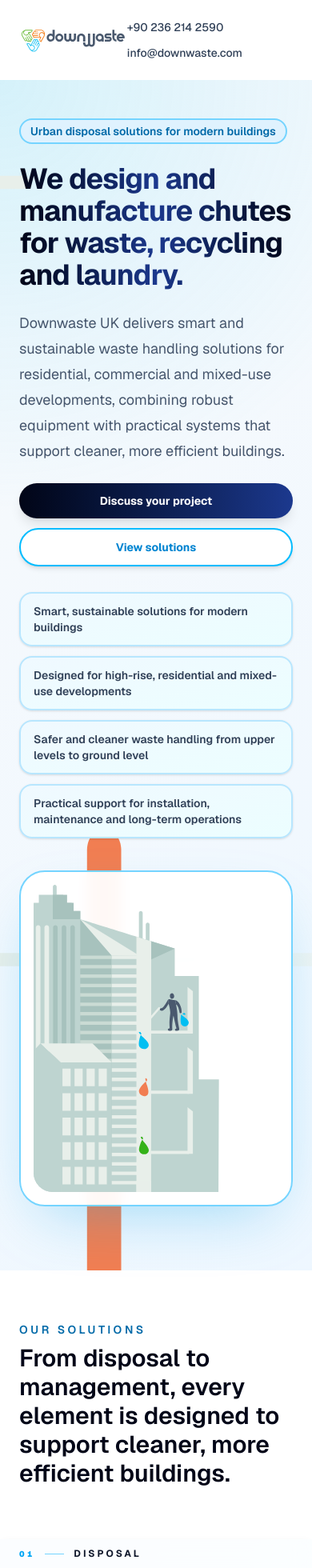
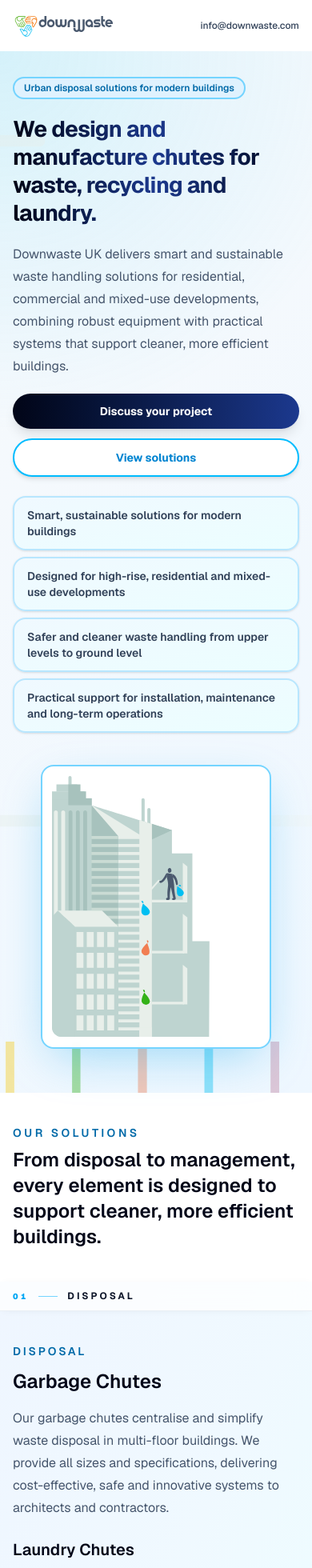
Before and after one commit to mbinnie123/downwaste-uk, a Next.js app: page / in a window 390 px wide. Shown: the top 1960 px of the page at 80% size. Built offline with nearby package versions, Linux system fonts and the light colour scheme.

Commit message:
Responsive layout, sticky heading strips, mobile images, hero stripe fix

```diff
--- a/app/page.tsx
+++ b/app/page.tsx
@@ -107,53 +107,53 @@ const featuredProjects = [
 export default function Home() {
   return (
     <div className="text-slate-900">
-      <header className="relative z-10 mx-auto flex w-full max-w-7xl items-center justify-between px-6 py-6 lg:px-8">
-        <a href="/" className="inline-flex items-center" aria-label="Downwaste home">
+      <header className="relative z-10 mx-auto flex w-full max-w-7xl items-center justify-between px-4 py-4 sm:px-6 sm:py-6 lg:px-8">
+        <a href="/" className="inline-flex shrink-0 items-center" aria-label="Downwaste home">
           <Image
             src={downwasteLogo}
             alt="Downwaste logo"
             width={180}
             height={44}
             priority
+            className="w-32 sm:w-44"
           />
         </a>
-        <div className="flex flex-wrap items-center gap-3 text-sm font-medium text-slate-700">
-          <a href="tel:+902362142590" className="hover:text-sky-700">+90 236 214 2590</a>
-          <a href="mailto:info@downwaste.com" className="hover:text-sky-700">info@downwaste.com</a>
+        <div className="flex items-center gap-2 sm:gap-3 text-xs sm:text-sm font-medium text-slate-700">
+          <a href="tel:+902362142590" className="hidden sm:inline hover:text-sky-700">+90 236 214 2590</a>
+          <a href="mailto:info@downwaste.com" className="hover:text-sky-700 truncate">info@downwaste.com</a>
         </div>
       </header>
 
       <main className="flex flex-col">
-        <div className="relative min-h-screen bg-[radial-gradient(circle_at_top_left,_rgba(31,195,243,0.16),_transparent_35%),linear-gradient(135deg,_#f8fafc_0%,_#eef7ff_100%)]">
-          <div className="absolute inset-0 z-0">
+        <div className="relative min-h-[90dvh] sm:min-h-screen bg-[radial-gradient(circle_at_top_left,_rgba(31,195,243,0.16),_transparent_35%),linear-gradient(135deg,_#f8fafc_0%,_#eef7ff_100%)]">
+          <div className="absolute inset-0 z-0 opacity-40 sm:opacity-100">
             <Image
               src={baseManagement}
               alt="Downwaste base management background"
               fill
-              className="h-full w-full object-cover"
+              className="h-full w-full object-cover object-top"
             />
           </div>
-          <div className="absolute inset-0 z-1">
+          <div className="absolute bottom-0 left-0 right-0 z-[1] h-16 overflow-hidden opacity-40 pointer-events-none sm:h-24 sm:opacity-50 lg:h-32">
             <Image
               src={headerStripe}
               alt="Downwaste header stripe background"
               fill
-              className="h-full w-full object-cover"
+              className="object-cover object-bottom"
             />
           </div>
-          <div className="relative z-10 mx-auto flex max-w-7xl flex-col gap-16 px-6 pb-20 pt-12 lg:px-8 lg:pb-32">
-        <section className="grid items-center gap-10 lg:grid-cols-[1.05fr_0.95fr] animate-[fadeIn_1s_ease-in-out]">
-          <div className="space-y-6">
-            <span className="inline-flex rounded-full border-2 border-sky-300 bg-sky-100 px-3 py-1 text-sm font-semibold text-sky-700 animate-[slideUp_0.8s_ease-out]">
+          <div className="relative z-10 mx-auto flex max-w-7xl flex-col px-4 pb-14 pt-8 sm:px-6 sm:pb-20 sm:pt-12 lg:px-8 lg:pb-32">
+            <section className="grid items-center gap-10 sm:gap-12 lg:grid-cols-[1.05fr_0.95fr] lg:gap-16 animate-[fadeIn_1s_ease-in-out]">
+              <div className="space-y-5 sm:space-y-6">
+                <span className="inline-flex rounded-full border-2 border-sky-300 bg-sky-100 px-3 py-1 text-xs sm:text-sm font-semibold text-sky-700 animate-[slideUp_0.8s_ease-out]">
                   Urban disposal solutions for modern buildings
                 </span>
-            <h1 className="max-w-3xl text-4xl font-bold tracking-tight text-slate-950 sm:text-5xl lg:text-6xl bg-gradient-to-r from-slate-950 via-blue-900 to-slate-950 bg-clip-text text-transparent animate-[slideUp_0.8s_ease-out_0.1s_both]">
+                <h1 className="max-w-3xl text-[1.75rem] leading-tight font-bold tracking-tight sm:text-5xl lg:text-6xl bg-gradient-to-r from-slate-950 via-blue-900 to-slate-950 bg-clip-text text-transparent animate-[slideUp_0.8s_ease-out_0.1s_both]">
                   We design and manufacture chutes for waste, recycling and laundry.
                 </h1>
-            <p className="max-w-2xl text-lg leading-8 text-slate-600 animate-[slideUp_0.8s_ease-out_0.2s_both]">
+                <p className="max-w-2xl text-base leading-7 text-slate-600 sm:text-lg sm:leading-8 animate-[slideUp_0.8s_ease-out_0.2s_both]">
                   Downwaste UK delivers smart and sustainable waste handling solutions for residential, commercial and mixed-use developments, combining robust equipment with practical systems that support cleaner, more efficient buildings.
                 </p>
-
                 <div className="flex flex-col gap-3 sm:flex-row animate-[slideUp_0.8s_ease-out_0.3s_both]">
                   <a
                     href="mailto:info@downwaste.com"
@@ -170,8 +170,7 @@ export default function Home() {
                     <span className="relative">View solutions</span>
                   </a>
                 </div>
-
-            <ul className="grid gap-3 pt-2 sm:grid-cols-2">
+                <ul className="grid grid-cols-1 gap-2 pt-1 sm:grid-cols-2 sm:gap-3">
                   {benefits.map((benefit, idx) => (
                     <li
                       key={benefit}
@@ -183,15 +182,15 @@ export default function Home() {
                   ))}
                 </ul>
               </div>
-
-          <div className="rounded-[2rem] border-2 border-sky-300 bg-white/95 p-4 shadow-[0_30px_80px_-30px_rgba(14,165,233,0.4)] backdrop-blur sm:p-6 animate-[scaleIn_0.8s_ease-out] hover:shadow-2xl transition-all duration-500 group">
+              {/* Hero image: constrained on mobile, full beside text on desktop */}
+              <div className="mx-auto w-full max-w-[18rem] sm:max-w-none rounded-2xl sm:rounded-[2rem] border-2 border-sky-300 bg-white/95 p-3 sm:p-6 shadow-[0_20px_60px_-15px_rgba(14,165,233,0.4)] backdrop-blur animate-[scaleIn_0.8s_ease-out] hover:shadow-2xl transition-all duration-500 group">
                 <Image
                   src={chuteDisposal3}
                   alt="Downwaste disposal chute system"
                   width={760}
                   height={760}
                   priority
-              className="h-auto w-full rounded-[1.5rem] group-hover:scale-105 transition-transform duration-500"
+                  className="h-auto w-full rounded-xl sm:rounded-[1.5rem] group-hover:scale-105 transition-transform duration-500"
                 />
               </div>
             </section>
@@ -199,11 +198,11 @@ export default function Home() {
         </div>
 
         <section id="solutions" className="flex flex-col">
-          <div className="mx-auto flex w-full max-w-7xl flex-col px-6 py-16 lg:px-8">
+          <div className="mx-auto flex w-full max-w-7xl flex-col px-4 py-10 sm:px-6 sm:py-12 lg:px-8 lg:py-16">
             <p className="text-sm font-semibold uppercase tracking-[0.25em] text-sky-700">
               Our solutions
             </p>
-            <h2 className="mt-2 max-w-2xl text-3xl font-semibold text-slate-950">
+            <h2 className="mt-2 max-w-2xl text-2xl font-semibold text-slate-950 sm:text-3xl">
               From disposal to management, every element is designed to support cleaner, more efficient buildings.
             </h2>
           </div>
@@ -220,15 +219,15 @@ export default function Home() {
             return (
               <div
                 key={solution.section}
-                className={`relative min-h-screen w-full ${gradients[index]} transition-all duration-500 ease-out animate-[fadeIn_0.8s_ease-in-out] group`}
+                className={`relative w-full ${gradients[index]} transition-all duration-500 ease-out animate-[fadeIn_0.8s_ease-in-out] group`}
               >
-                {/* Decorative hover glow — clipped so it never breaks sticky */}
+                {/* Decorative glow */}
                 <div className="pointer-events-none absolute inset-0 overflow-hidden">
                   <div className="absolute -inset-40 bg-gradient-to-r opacity-0 group-hover:opacity-5 transition-opacity duration-500 blur-3xl" />
                 </div>
 
-                {/* Scroll-driven sticky section heading — pins to viewport top while this section is in view */}
-                <div className="sticky top-0 z-30 flex items-center gap-3 px-6 py-2.5 lg:px-8 bg-white/75 backdrop-blur-md border-b border-slate-200/70 shadow-[0_1px_12px_-4px_rgba(15,23,42,0.08)]">
+                {/* Scroll-driven sticky heading strip */}
+                <div className="sticky top-0 z-30 flex items-center gap-3 px-4 py-2.5 sm:px-6 lg:px-8 bg-white/75 backdrop-blur-md border-b border-slate-200/70 shadow-[0_1px_12px_-4px_rgba(15,23,42,0.08)]">
                   <span className="text-[10px] font-black uppercase tracking-[0.35em] tabular-nums text-sky-500">
                     {String(index + 1).padStart(2, "0")}
                   </span>
@@ -238,79 +237,50 @@ export default function Home() {
                   </span>
                 </div>
 
-                {/* Full-height flex row — items-stretch lets the label column span the whole section */}
-                <div className="flex min-h-screen items-stretch">
-                  {/* Sticky section label — vertical text pinned while section is in view */}
+                {/* Body */}
+                <div className="flex lg:min-h-screen items-stretch">
+                  {/* Stroke vertical label — desktop only */}
                   <div className="pointer-events-none hidden lg:block relative shrink-0 w-16">
                     <h2 className="sticky top-[40vh] pl-3 text-5xl font-black uppercase tracking-[0.35em] text-transparent [-webkit-text-stroke:1.5px_rgb(15_23_42_/0.35)] leading-none [writing-mode:vertical-rl] rotate-180 select-none">
                       {solution.section}
                     </h2>
                   </div>
 
-                  {/* Content — flex-1 fills remaining width, items-center vertically centres */}
+                  {/* Content */}
                   <div className="flex flex-1 items-center relative z-10">
-                    <div className="mx-auto w-full max-w-7xl gap-12 px-6 py-16 lg:grid lg:grid-cols-2 lg:px-8 lg:py-0">
-                      {isEven ? (
-                        <>
-                          <div className="flex flex-col justify-center">
+                    <div className="mx-auto w-full max-w-7xl gap-10 px-4 py-10 sm:px-6 sm:py-14 lg:grid lg:grid-cols-2 lg:px-8 lg:py-20">
+                      {/* Text col — always first on mobile, order swaps on desktop for odd panels */}
+                      <div className={`flex flex-col justify-center ${!isEven ? 'lg:order-2' : ''}`}>
                         <p className="text-sm font-semibold uppercase tracking-[0.2em] text-sky-700">
                           {solution.section}
                         </p>
                         <div className="mt-3 overflow-hidden">
-                              <h3 className="text-3xl font-semibold text-slate-950 animate-[revealUp_0.7s_cubic-bezier(0.16,1,0.3,1)_both]">{solution.title}</h3>
+                          <h3 className="text-2xl font-semibold text-slate-950 sm:text-3xl animate-[revealUp_0.7s_cubic-bezier(0.16,1,0.3,1)_both]">{solution.title}</h3>
                         </div>
-                            <p className="mt-4 text-lg leading-8 text-slate-600">{solution.description}</p>
-                            <div className="mt-8 overflow-hidden">
-                              <h4 className="text-2xl font-semibold text-slate-950 animate-[revealUp_0.7s_cubic-bezier(0.16,1,0.3,1)_0.1s_both]">{solution.secondaryTitle}</h4>
+                        <p className="mt-4 text-base leading-7 text-slate-600 sm:text-lg sm:leading-8">{solution.description}</p>
+                        <div className="mt-6 overflow-hidden sm:mt-8">
+                          <h4 className="text-xl font-semibold text-slate-950 sm:text-2xl animate-[revealUp_0.7s_cubic-bezier(0.16,1,0.3,1)_0.1s_both]">{solution.secondaryTitle}</h4>
                         </div>
-                            <p className="mt-3 text-lg leading-8 text-slate-600">{solution.secondaryDescription}</p>
+                        <p className="mt-3 text-base leading-7 text-slate-600 sm:text-lg sm:leading-8">{solution.secondaryDescription}</p>
                       </div>
-                          <div className="hidden items-center justify-center lg:flex">
-                            <div className="rounded-[2rem] border border-slate-200 bg-white p-6 shadow-[0_30px_80px_-30px_rgba(15,23,42,0.35)]">
+                      {/* Image col — centred below text on mobile, beside on desktop */}
+                      <div className={`mt-10 flex items-center justify-center sm:mt-12 lg:mt-0 ${!isEven ? 'lg:order-1' : ''}`}>
+                        <div className="w-full max-w-[14rem] sm:max-w-sm rounded-2xl border border-slate-200 bg-white p-4 shadow-lg sm:p-6 lg:max-w-none lg:rounded-[2rem] lg:shadow-[0_30px_80px_-30px_rgba(15,23,42,0.35)]">
                           <Image
                             src={solution.image}
                             alt={solution.alt}
                             width={500}
                             height={500}
-                                className="h-auto w-full rounded-[1.5rem]"
+                            className="h-auto w-full rounded-xl lg:rounded-[1.5rem]"
                           />
                         </div>
                       </div>
-                        </>
-                      ) : (
-                        <>
-                          <div className="hidden items-center justify-center lg:flex">
-                            <div className="rounded-[2rem] border border-slate-200 bg-white p-6 shadow-[0_30px_80px_-30px_rgba(15,23,42,0.35)]">
-                              <Image
-                                src={solution.image}
-                                alt={solution.alt}
-                                width={500}
-                                height={500}
-                                className="h-auto w-full rounded-[1.5rem]"
-                              />
-                            </div>
-                          </div>
-                          <div className="flex flex-col justify-center">
-                            <p className="text-sm font-semibold uppercase tracking-[0.2em] text-sky-700">
-                              {solution.section}
-                            </p>
-                            <div className="mt-3 overflow-hidden">
-                              <h3 className="text-3xl font-semibold text-slate-950 animate-[revealUp_0.7s_cubic-bezier(0.16,1,0.3,1)_both]">{solution.title}</h3>
-                            </div>
-                            <p className="mt-4 text-lg leading-8 text-slate-600">{solution.description}</p>
-                            <div className="mt-8 overflow-hidden">
-                              <h4 className="text-2xl font-semibold text-slate-950 animate-[revealUp_0.7s_cubic-bezier(0.16,1,0.3,1)_0.1s_both]">{solution.secondaryTitle}</h4>
-                            </div>
-                            <p className="mt-3 text-lg leading-8 text-slate-600">{solution.secondaryDescription}</p>
-                          </div>
-                        </>
-                      )}
                     </div>
                   </div>
                 </div>
 
-                {/* Bottom stripe — own overflow-hidden so it clips without affecting sticky */}
-                <div className="absolute bottom-0 left-0 right-0 z-[5] h-32 overflow-hidden opacity-50 pointer-events-none">
+                {/* Bottom stripe — clipped so it never breaks sticky */}
+                <div className="absolute bottom-0 left-0 right-0 z-[5] h-16 overflow-hidden opacity-40 pointer-events-none sm:h-24 sm:opacity-50 lg:h-32">
                   <Image
                     src={headerStripe}
                     alt="Header Stripe"
@@ -323,57 +293,57 @@ export default function Home() {
           })}
         </section>
 
-        <section className="mx-auto w-full max-w-7xl px-6 py-16 lg:px-8 lg:py-20">
+        <section className="mx-auto w-full max-w-7xl px-4 py-12 sm:px-6 sm:py-16 lg:px-8 lg:py-20">
           <div className="grid gap-6 lg:grid-cols-[0.95fr_1.05fr]">
-            <article className="rounded-[2rem] bg-slate-950 p-8 text-white shadow-[0_30px_80px_-30px_rgba(2,6,23,0.6)]">
+            <article className="rounded-2xl sm:rounded-[2rem] bg-slate-950 p-6 sm:p-8 text-white shadow-[0_30px_80px_-30px_rgba(2,6,23,0.6)]">
               <p className="text-sm font-semibold uppercase tracking-[0.25em] text-sky-400">
                 Why UK teams specify Downwaste
               </p>
-              <h2 className="mt-3 text-3xl font-semibold">
+              <h2 className="mt-3 text-2xl font-semibold sm:text-3xl">
                 Practical systems for projects where performance and presentation matter.
               </h2>
-              <p className="mt-4 text-base leading-7 text-slate-300">
+              <p className="mt-4 text-sm leading-7 text-slate-300 sm:text-base">
                 From high-rise residential towers to commercial refurbishments, Downwaste supports efficient waste handling with systems that are robust, easy to use and well suited to modern site demands.
               </p>
             </article>
 
-            <article className="rounded-[2rem] border border-slate-200 bg-white p-8 shadow-[0_30px_80px_-35px_rgba(15,23,42,0.25)]">
-              <div className="grid gap-4 sm:grid-cols-2">
-              <div className="rounded-2xl border border-slate-200 bg-slate-50 p-4">
-                <p className="text-xl font-semibold text-slate-950">Built for</p>
-                <p className="mt-1 text-sm text-slate-600">Residential, commercial and mixed-use schemes</p>
+            <article className="rounded-2xl sm:rounded-[2rem] border border-slate-200 bg-white p-6 sm:p-8 shadow-[0_30px_80px_-35px_rgba(15,23,42,0.25)]">
+              <div className="grid grid-cols-2 gap-3 sm:gap-4">
+                <div className="rounded-xl sm:rounded-2xl border border-slate-200 bg-slate-50 p-3 sm:p-4">
+                  <p className="text-base font-semibold text-slate-950 sm:text-xl">Built for</p>
+                  <p className="mt-1 text-xs text-slate-600 sm:text-sm">Residential, commercial and mixed-use schemes</p>
                 </div>
-              <div className="rounded-2xl border border-slate-200 bg-slate-50 p-4">
-                <p className="text-xl font-semibold text-slate-950">Focused on</p>
-                <p className="mt-1 text-sm text-slate-600">Safety, speed and cleaner site operations</p>
+                <div className="rounded-xl sm:rounded-2xl border border-slate-200 bg-slate-50 p-3 sm:p-4">
+                  <p className="text-base font-semibold text-slate-950 sm:text-xl">Focused on</p>
+                  <p className="mt-1 text-xs text-slate-600 sm:text-sm">Safety, speed and cleaner site operations</p>
                 </div>
-              <div className="rounded-2xl border border-slate-200 bg-slate-50 p-4">
-                <p className="text-xl font-semibold text-slate-950">Trusted by</p>
-                <p className="mt-1 text-sm text-slate-600">Contractors and developers across the UK</p>
+                <div className="rounded-xl sm:rounded-2xl border border-slate-200 bg-slate-50 p-3 sm:p-4">
+                  <p className="text-base font-semibold text-slate-950 sm:text-xl">Trusted by</p>
+                  <p className="mt-1 text-xs text-slate-600 sm:text-sm">Contractors and developers across the UK</p>
                 </div>
-              <div className="rounded-2xl border border-slate-200 bg-slate-50 p-4">
-                <p className="text-xl font-semibold text-slate-950">Delivered with</p>
-                <p className="mt-1 text-sm text-slate-600">Practical specification and installation support</p>
+                <div className="rounded-xl sm:rounded-2xl border border-slate-200 bg-slate-50 p-3 sm:p-4">
+                  <p className="text-base font-semibold text-slate-950 sm:text-xl">Delivered with</p>
+                  <p className="mt-1 text-xs text-slate-600 sm:text-sm">Practical specification and installation support</p>
                 </div>
               </div>
             </article>
           </div>
         </section>
 
-        <section className="mx-auto w-full max-w-7xl px-6 py-16 lg:px-8 lg:py-20">
-          <div className="mb-12 animate-[slideUp_0.8s_ease-out]">
+        <section className="mx-auto w-full max-w-7xl px-4 py-12 sm:px-6 sm:py-16 lg:px-8 lg:py-20">
+          <div className="mb-8 sm:mb-12 animate-[slideUp_0.8s_ease-out]">
             <p className="text-sm font-semibold uppercase tracking-[0.25em] text-sky-700">
               Featured projects
             </p>
-            <h2 className="mt-2 text-3xl font-semibold text-slate-950">
+            <h2 className="mt-2 text-2xl font-semibold text-slate-950 sm:text-3xl">
               Trusted by leading developments worldwide
             </h2>
           </div>
 
-          <div className="grid gap-6 md:grid-cols-2 lg:grid-cols-4">
+          <div className="grid gap-5 sm:grid-cols-2 lg:grid-cols-4">
             {featuredProjects.map((project, idx) => (
-              <article key={project.title} className={`group overflow-hidden rounded-[1.5rem] border-2 border-slate-200 bg-white shadow-sm hover:shadow-2xl hover:border-sky-300 transition-all duration-500 hover:-translate-y-2 animate-[scaleIn_0.6s_ease-out] cursor-pointer`} style={{ animationDelay: `${idx * 100}ms` }}>
-                <div className="relative h-64 overflow-hidden bg-gradient-to-br from-sky-100 to-cyan-100">
+              <article key={project.title} className="group overflow-hidden rounded-2xl border-2 border-slate-200 bg-white shadow-sm hover:shadow-2xl hover:border-sky-300 transition-all duration-500 hover:-translate-y-2 animate-[scaleIn_0.6s_ease-out] cursor-pointer" style={{ animationDelay: `${idx * 100}ms` }}>
+                <div className="relative h-48 overflow-hidden bg-gradient-to-br from-sky-100 to-cyan-100 sm:h-60">
                   <Image
                     src={project.image}
                     alt={project.title}
@@ -382,33 +352,33 @@ export default function Home() {
                   />
                   <div className="absolute inset-0 bg-sky-950/0 group-hover:bg-sky-950/20 transition-all duration-500" />
                 </div>
-                <div className="p-6 bg-gradient-to-br from-white to-slate-50">
-                  <h3 className="font-bold text-slate-950 text-lg group-hover:text-sky-700 transition-colors duration-300">{project.title}</h3>
-                  <p className="mt-1 text-sm font-semibold text-sky-600 group-hover:text-sky-700 transition-colors">{project.location}</p>
-                  <p className="mt-3 text-sm text-slate-600 group-hover:text-slate-700 transition-colors duration-300">{project.description}</p>
+                <div className="p-4 sm:p-6 bg-gradient-to-br from-white to-slate-50">
+                  <h3 className="font-bold text-slate-950 text-base sm:text-lg group-hover:text-sky-700 transition-colors duration-300">{project.title}</h3>
+                  <p className="mt-1 text-xs sm:text-sm font-semibold text-sky-600 group-hover:text-sky-700 transition-colors">{project.location}</p>
+                  <p className="mt-2 sm:mt-3 text-xs sm:text-sm text-slate-600 group-hover:text-slate-700 transition-colors duration-300">{project.description}</p>
                 </div>
               </article>
             ))}
           </div>
         </section>
 
-        <section className="mx-auto flex w-full max-w-7xl flex-col gap-6 px-6 py-16 lg:px-8 lg:py-20 animate-[slideUp_0.8s_ease-out]">
-          <div className="rounded-[2rem] bg-gradient-to-br from-sky-500 via-cyan-500 to-blue-600 p-8 shadow-[0_30px_80px_-30px_rgba(14,165,233,0.4)] border border-sky-300/50">
+        <section className="mx-auto flex w-full max-w-7xl flex-col gap-6 px-4 py-12 sm:px-6 sm:py-16 lg:px-8 lg:py-20 animate-[slideUp_0.8s_ease-out]">
+          <div className="rounded-2xl sm:rounded-[2rem] bg-gradient-to-br from-sky-500 via-cyan-500 to-blue-600 p-6 sm:p-8 shadow-[0_30px_80px_-30px_rgba(14,165,233,0.4)] border border-sky-300/50">
             <div className="flex flex-col gap-6 lg:flex-row lg:items-center lg:justify-between">
               <div className="max-w-2xl">
                 <p className="text-sm font-semibold uppercase tracking-[0.25em] text-sky-100">
                   Downwaste UK
                 </p>
-                <h2 className="mt-2 text-3xl font-bold text-white">
+                <h2 className="mt-2 text-2xl font-bold text-white sm:text-3xl">
                   Ready to improve waste handling on your next project?
                 </h2>
-                <p className="mt-3 text-lg leading-8 text-sky-50">
+                <p className="mt-3 text-base leading-7 text-sky-50 sm:text-lg sm:leading-8">
                   Contact the team to discuss a solution for your building, programme and site requirements.
                 </p>
               </div>
               <a
                 href="mailto:info@downwaste.com"
-                className="group relative inline-flex items-center justify-center rounded-full bg-white px-8 py-4 text-sm font-bold text-sky-600 shadow-lg transition-all duration-300 hover:shadow-2xl hover:scale-105 whitespace-nowrap overflow-hidden"
+                className="group relative inline-flex w-full items-center justify-center rounded-full bg-white px-8 py-4 text-sm font-bold text-sky-600 shadow-lg transition-all duration-300 hover:shadow-2xl hover:scale-105 sm:w-auto whitespace-nowrap overflow-hidden"
               >
                 <span className="absolute inset-0 bg-gradient-to-r from-sky-400 to-cyan-400 rounded-full opacity-0 group-hover:opacity-20 transition-opacity duration-300" />
                 <span className="relative">Get in touch</span>
```
Lines whose indentation alone changed are shown as unchanged.
